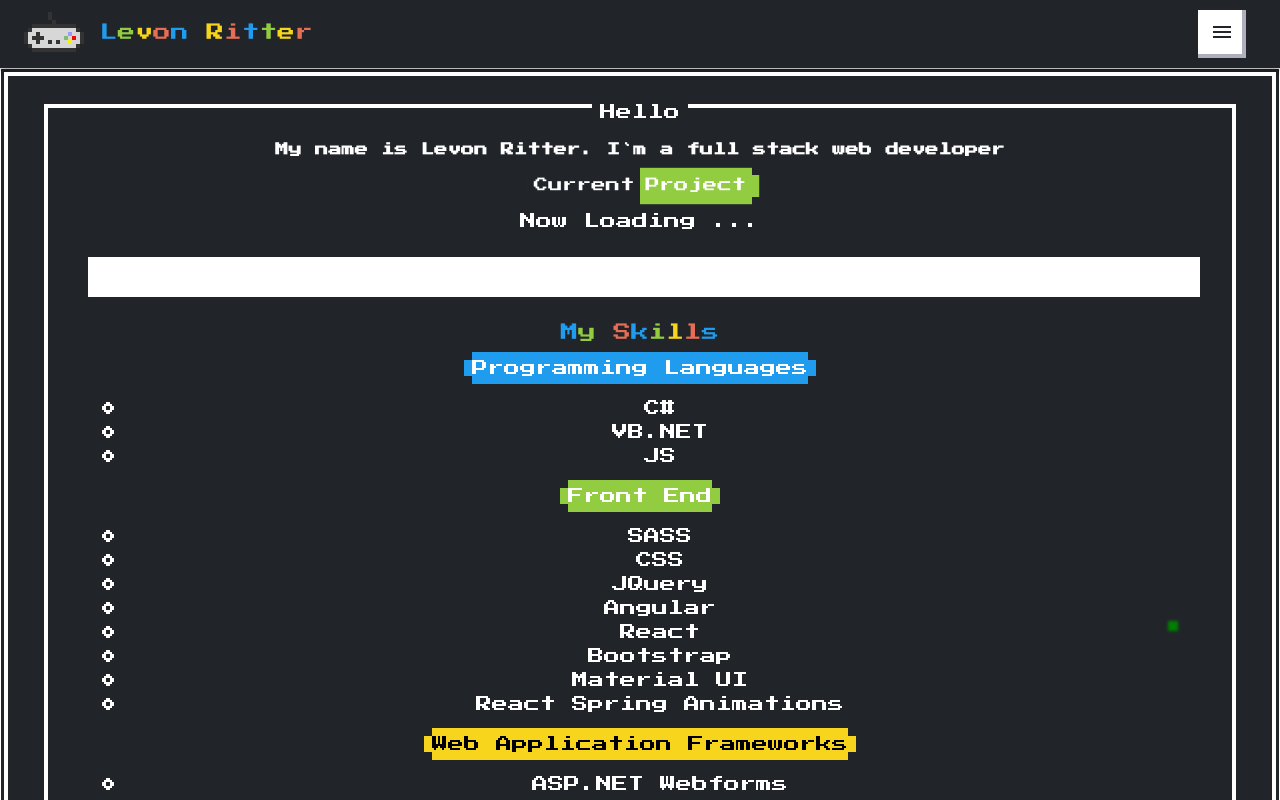
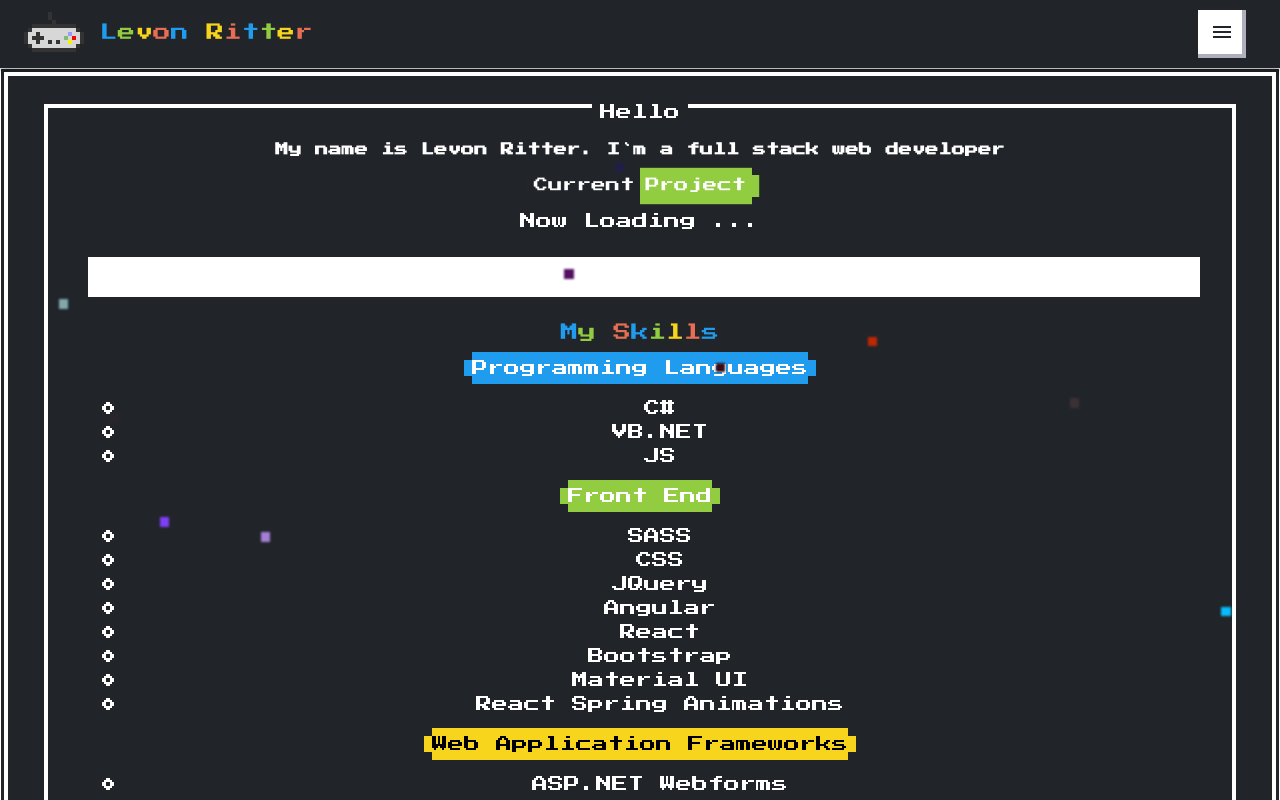
Before and after one commit to lritter79/my-portfolio, a Next.js app: page / in a window 1280 px wide. Shown: the top 800 px of the page. Built offline with nearby package versions, Linux system fonts and the light colour scheme; no server answers.

Commit message:
got starfield working

```diff
--- a/components/StarComponents/EightBitStar.js
+++ b/components/StarComponents/EightBitStar.js
@@ -1,10 +1,28 @@
-import React, { useState, useRef } from "react";
+import React, { useState, useRef, useEffect } from "react";
 import starStyles from "../../styles/EightBitStar.module.sass";
 import { useSpring, animated } from "react-spring";
 
-const EightBitStar = ({ bgColor, delay }) => {
-  const [leftvw, setLeftvw] = useState(Math.random() * 97);
+const EightBitStar = ({ star }) => {
+  const [leftvw, setLeftvw] = useState(star.xPosition);
   const hasCompleted = useRef(false);
+  const [flickerRate, setFlickerRate] = useState(Math.random() * 500)
+/*   const [showStar, setShowStar] = useState(true)
+  useEffect(() => {
+    console.log("rendering");
+    const timer = setInterval(flicker, 990);
+    // clearing interval
+    return () => clearInterval(timer);
+  }); */
+
+/*   function flicker() {
+    console.log("flicker");
+
+    if (star.isFlashing) {
+      console.log("toggle flicker");
+
+      setShowStar(!showStar)
+    }
+  } */
   // useEffect(() => {
   //   //console.log("rendering");
   //   const timer = setInterval(() => setLeftvw(Math.random() * 97), 10000);
@@ -12,33 +30,48 @@
   //   return () => clearInterval(timer);
   // });
   const animationStyles = useSpring({
-    onStart: () => {
-      hasCompleted.current = true;
-    },
+    onStart: () =>{ console.log('start') },
     loop: true,
     reset: true,
-    delay: hasCompleted.current ? 0 : delay * Math.random() * 10000,
     config: { duration: 10000 },
+    delay: Math.random() * 10000,
     to: async (next, cancel) => {
-      await next({ top: "0%" });
+      await next({ top: "110%" });
     },
-    from: { top: "100%", left: `${Math.random() * 97}vw` },
+    from: { top: "-10%"},
   });
-  const flickerStyles = useSpring({
-    loop: { reverse: true },
-    reset: true,
+
+/*   const flickerStyles = useSpring({
+
     config: { duration: 1000 },
-    to: { filter: "blur(2px)" },
-    from: { filter: "blur(1px)" },
+    to: { opacity: 0 },
+    from: { opacity: 1 },
+  }); */
+  const sleep = ms => new Promise(res => {
+    setTimeout(res, ms)
+    console.log('sleep')
   });
+
+  const flickerStyles = star.isFlashing ? useSpring({
+    loop: true,
+    reset: false,
+    delay: flickerRate,
+    to: async (next, cancel) => {
+      await sleep(flickerRate)
+      await next({ opacity: 0 })
+      await sleep(flickerRate)
+    },
+    from: { opacity: 1 },
+  }) : {}
 
   return (
     <animated.div
       className={starStyles.star}
       style={{
-        backgroundColor: bgColor,
-        ...flickerStyles,
+        backgroundColor: star.color,
+        left: `${star.xPosition}%`,
         ...animationStyles,
+        ...flickerStyles
       }}
     ></animated.div>
   );
--- a/components/StarComponents/Starfield.js
+++ b/components/StarComponents/Starfield.js
@@ -9,8 +9,8 @@
 
   function createStarArray() {
     let starArr = [];
-    for (let i = 1; i < 20; i++) {
-      const star = {color: 'green', xPosition: (i * 5), yPosition:(Math.random() * 100), isFlashing:((Math.random()) * 2 == 1)}
+    for (let i = 1; i < 25; i++) {
+      const star = {color: `rgb(${(Math.random() * 255)},${(Math.random() * 255)},${(Math.random() * 255)})`, xPosition: (i * 4), yPosition:(Math.random() * 100), isFlashing:(Math.floor((Math.random() * 2)) == 1)}
       starArr.push(star);
     }
 
@@ -22,7 +22,7 @@
   return (
     <>
       {starArray.map((star, i) => {
-        return <EightBitStar bgColor={star.color} key={i} delay={i} />;
+        return <EightBitStar star={star} key={i} />;
       })}
     </>
   );
--- a/styles/EightBitStar.module.sass
+++ b/styles/EightBitStar.module.sass
@@ -3,3 +3,4 @@
     height: 0.75vw
     position: absolute
     border-radius: 0%
+    filter: blur(1px)
--- a/styles/Home.module.sass
+++ b/styles/Home.module.sass
@@ -12,7 +12,7 @@
   flex-direction: column
   justify-content: center
   align-items: center
-
+  overflow: hidden
 .innerContainer
   min-height: 90vh
   min-width: -webkit-fill-available
```
Also changed, not shown: 2 other files (tests, documents, lock files or other folders).
